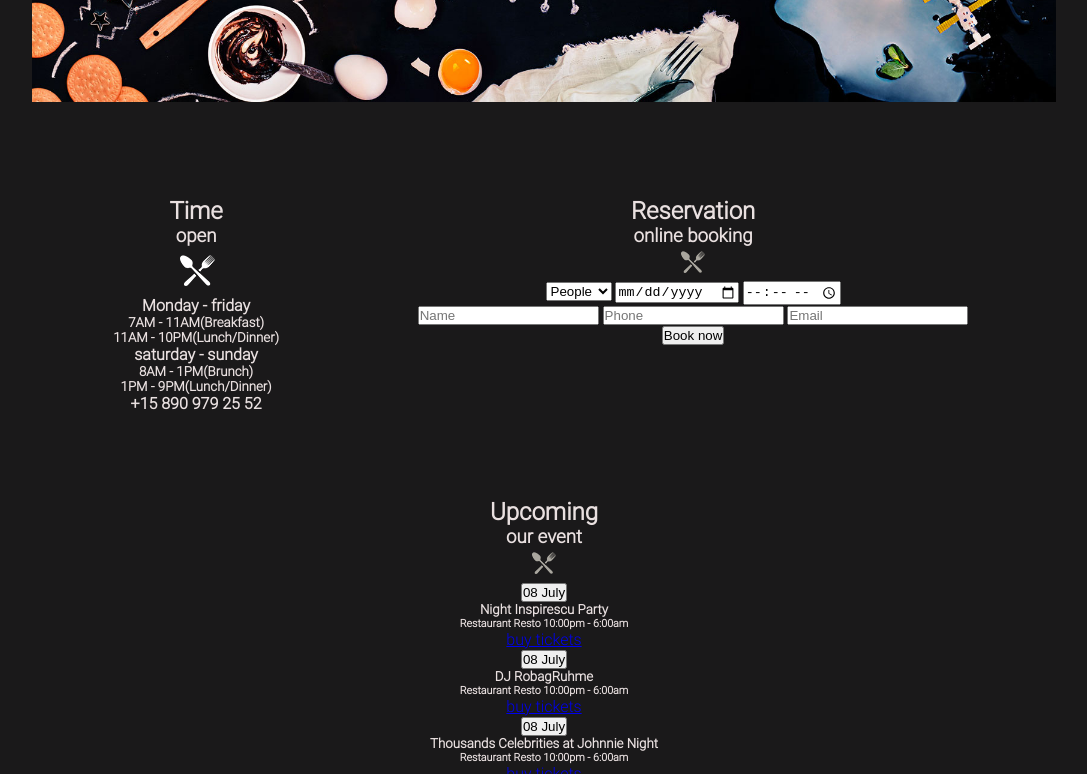
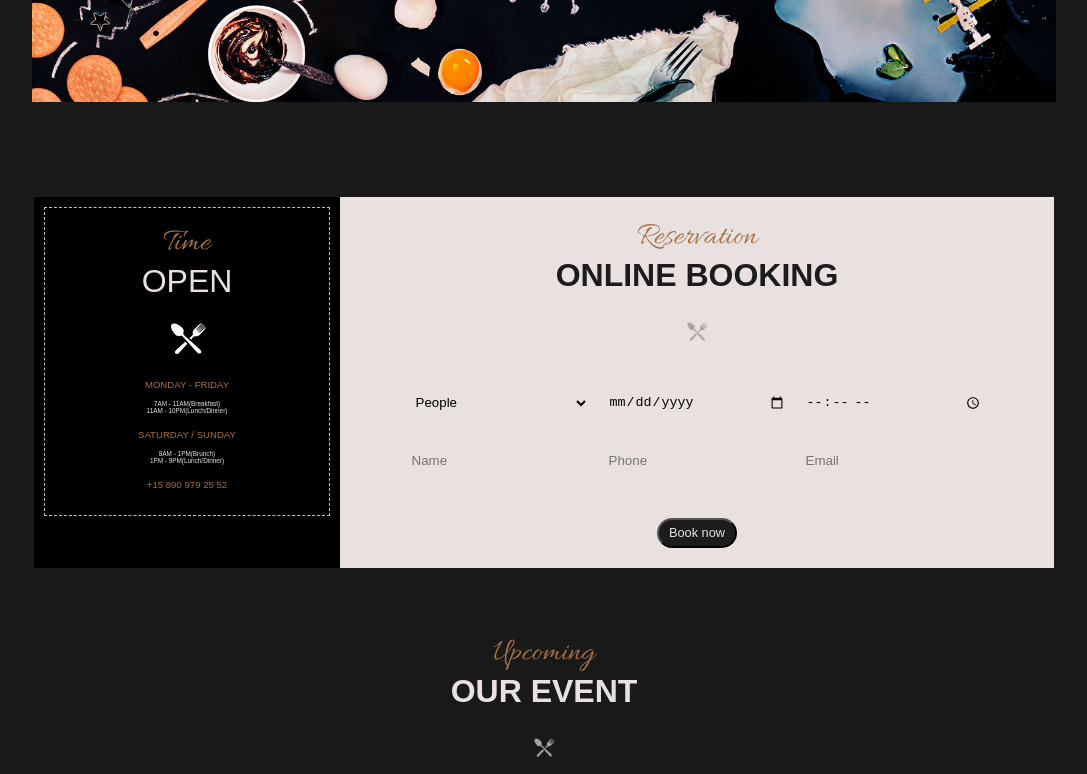
Before and after one commit to babiraagel/restaurant2.0, a plain HTML site: page index.html in a window 1280 px wide. Shown: the part 1866-2640 px from the top of the page, without its empty margins (96-1183 px from the left). Drawn offline with Linux system fonts and the light colour scheme.

Commit message:
codage de section 3 et 4

```diff
--- a/assets/style/index.scss
+++ b/assets/style/index.scss
@@ -2,4 +2,5 @@
 @import"./layouts/header";
 @import"./layouts/section-1";
 @import"./layouts/section-2";
-@import"./layouts/section-3"
+@import"./layouts/section-3";
+@import"./layouts/section4";
--- a/assets/style/layouts/_section-3.scss
+++ b/assets/style/layouts/_section-3.scss
@@ -1,7 +1,104 @@
 .section-3 {
-    width: 80%;
-    margin: 20px auto ;
+
+    max-width: 1050px;
+    margin: 0 auto ;
    padding: 100px 15px 65px;
+
    display: grid;
    grid-template-columns: 30% 70%;
+   .section3-left {
+    background: black;
+    .s3-left-container {
+        margin: 10px;
+        padding: 15px;
+        border: 1px dashed rgb(204, 188, 188);
+        h2 {
+            font-family: $font1;
+            color: $color1;
+            font-size: 2rem;
+            font-weight: 500;
+        }
+        h3 {
+            font-family: $font2;
+            text-transform: uppercase;
+            font-size: 2rem;
+            font-weight: 500;
+        }
+        img {
+            font-size: 1.5rem;
+            margin: 15px auto;
+        }
+        h4 {
+            font-family: $font2;
+            text-transform: uppercase;
+            color: $color1;
+            font-size: 0.6rem;
+            font-weight: 500;
+            margin-bottom: 10px;
+        }
+        h5 {
+            font-family: $font2;
+            font-weight: 500;
+            font-size: 0.4rem;
+        }
+        .text1 {
+            margin: 15px auto;
+        }
+    }
+   }
+   .section3-right {
+    background: $white;
+    @include childCenter;
+    .s3-right-container {
+        color: $black;
+        padding: 20px;
+       h2 {
+        font-family: $font1;
+        color: $color1;
+        font-size: 2rem;
+        font-weight: 300;
+       }
+       h3 {
+        text-transform: uppercase;
+        font-family: $font2;
+        font-size: 2rem;
+        font-weight: 700;
+       }
+       img {
+        height: 25px;
+        margin: 25px;
+       }
+       .form-inputs {
+
+        display: grid;
+        grid-template-columns: 1fr 1fr 1fr;
+        margin-bottom: 30px;
+        > * {
+            padding: 10px 0;
+            margin: 10px;
+            outline: none;
+            background: none;
+            border: none;
+        }
+
+
+       }
+       button {
+        width: 80px;
+        height: 30px;
+        border-radius: 15px;
+        background: $black;
+        font-size: 0.8rem;
+        color: $white;
+        cursor: pointer;
+        transition: 0.2s;
+        &:hover {
+            background: $white;
+            color: $black;
+            border: none;
+        }
+       }
+
+    }
+   }
 }
--- /dev/null
+++ b/assets/style/layouts/_section4.scss
@@ -0,0 +1,26 @@
+.section4 {
+    h2 {
+        font-family: $font1;
+        font-size: 2rem;
+        font-weight: 200;
+        color: $color1;
+    }
+    h3 {
+        text-transform: uppercase;
+        font-family: $font2;
+        font-size: 2rem;
+        font-weight: 700;
+    }
+    img {
+        height: 25px;
+        margin: 25px;
+    }
+    .main-party {
+        display: grid;
+        grid-template-columns: 60% 40%;
+        .mp-left-up {
+            display: grid;
+            grid-template-columns: 40% 60%;
+        }
+    }
+}
--- a/index.html
+++ b/index.html
@@ -188,8 +188,8 @@
             <h5>7AM - 11AM(Breakfast)</h5>
             <h5>11AM - 10PM(Lunch/Dinner)</h5>
           </div>
-          <div class="text">
-            <h4>saturday - sunday</h4>
+          <div class="text1">
+            <h4>saturday / sunday</h4>
             <h5>8AM - 1PM(Brunch)</h5>
             <h5>1PM - 9PM(Lunch/Dinner)</h5>
           </div>
@@ -201,24 +201,21 @@
           <h2>Reservation</h2>
           <h3>online booking</h3>
           <img src="./assets/img/ic-plate.png" alt="ico-plate" />
-          <form action="#">
-            <div>
+          <div class="form-inputs">
             <select id="People">
               <option selected="selected" value="People">People</option>
               <option value="Society">Society</option>
             </select>
             <input type="date" id="date" />
             <input type="time" id="time" />
-            </div>
-            <div>
             <input type="text" id="Name" placeholder="Name" />
             <input type="number" id="Phone" placeholder="Phone" />
             <input type="text" id="email" placeholder="Email" />
+
           </div>
-          </form>
+
           <button class="btn">Book now</button>
-        </div>
-      </div>
+
     </section>
     <section class="section4">
       <h2>Upcoming</h2>
```
Also changed, not shown: assets/style/index.css, 1 other file. Lines whose indentation alone changed are shown as unchanged.
